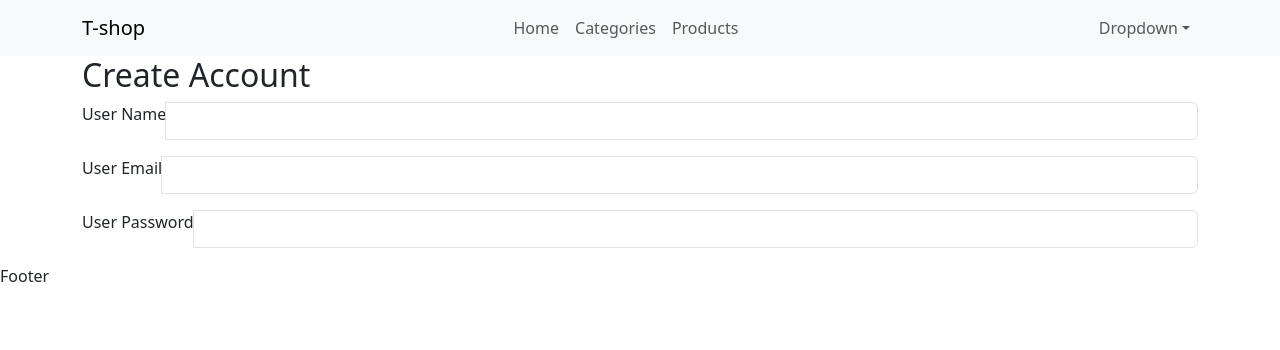
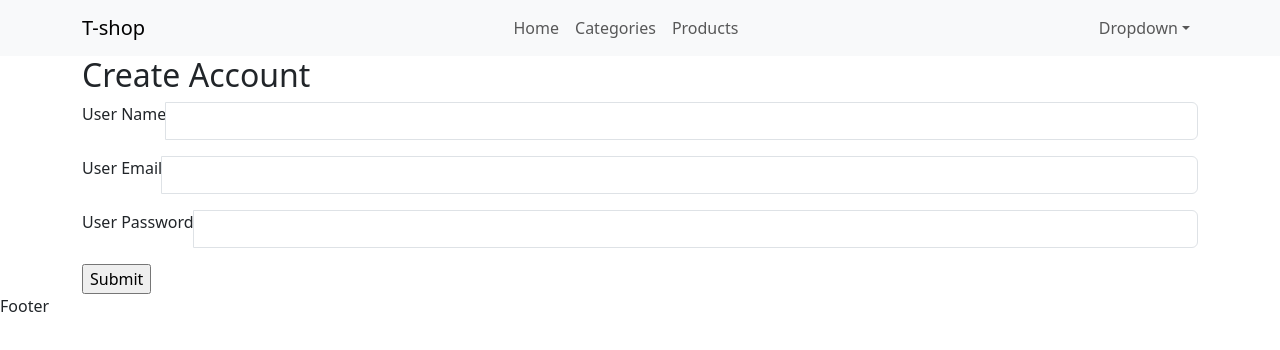
Before and after one commit to WA-A/E-commerce-Advance-Project, a React (Vite) app: page /register in a window 1280 px wide. Shown: the top 350 px of the page. Built offline with nearby package versions, Linux system fonts and the light colour scheme.

Commit message:
Handel submit

```diff
--- a/src/component/web/Register/Register.jsx
+++ b/src/component/web/Register/Register.jsx
@@ -11,10 +11,13 @@ export default function Register() {
           email:'',
           password:'',
 
+        },
+        onSubmit:values=>{
+          console.log(values);
         }
       });
 
-     console.log(formik.values);
+
 
   const inputsRequired =[
     {
@@ -48,7 +51,10 @@ export default function Register() {
     <>
     <div className='container'>
     <h2> Create Account</h2>
-    <form >{renderinputsRequired}</form>
+    <form onSubmit={formik.handleSubmit}>
+      {renderinputsRequired}
+      <input type='submit'/>
+      </form>
     </div>
 
     </>
```
